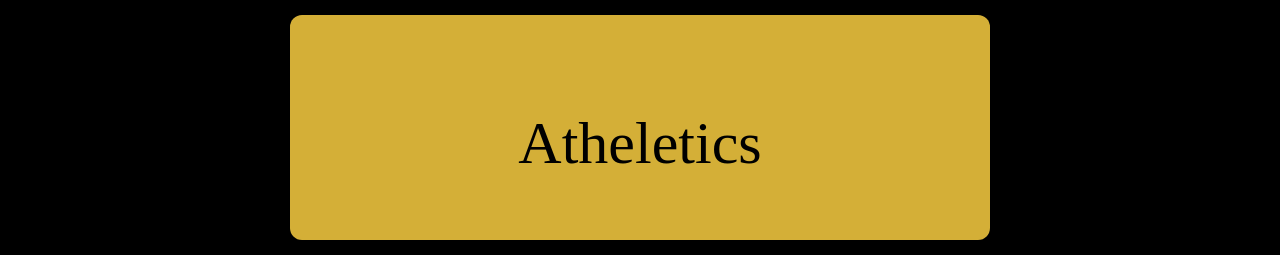
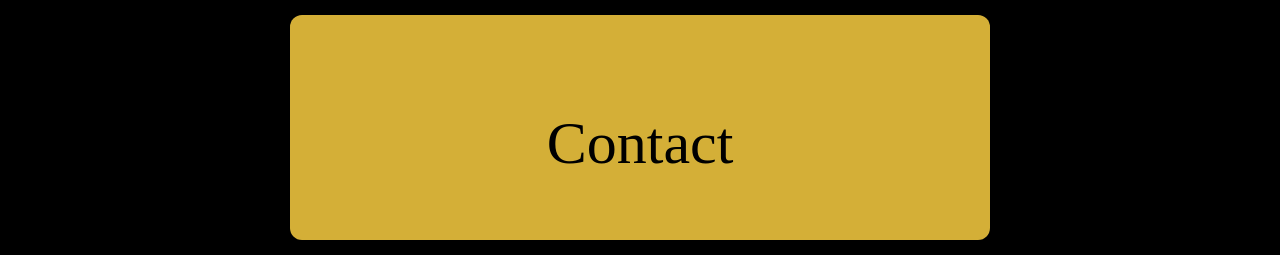
Before and after one commit to Ben-Meredith/yellowjacketlawncare, a plain HTML site: page index.html in a window 1280 px wide. Shown: the part 1070-1325 px from the top of the page. Drawn offline with Linux system fonts and the light colour scheme.

Commit message:
Update index.html

```diff
--- a/index.html
+++ b/index.html
@@ -55,7 +55,7 @@
 <body>
 <div style="text-align: center;">
   <A HREF="rates.html"> <br> Rates </A> <br><br>
-  <A HREF="contact.html"><br>Atheletics </A> <br><br>
+  <A HREF="contact.html"><br> Contact </A> <br><br>
   <A HREF="album.html"><br>Album</A>
  </div>
 </body>
```
